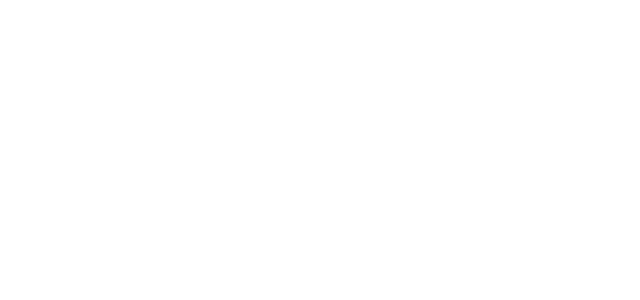
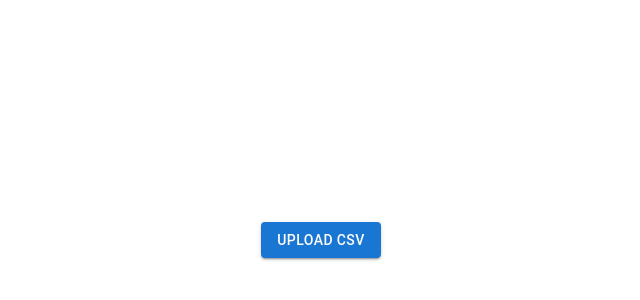
Before and after one commit to dim50dim/experiment_project_1, a React (Vite) app: page / in a window 1280 px wide. Shown: the part 160-460 px from the top of the page, without its empty margins (319-959 px from the left). Built offline with nearby package versions, Linux system fonts and the light colour scheme.

Commit message:
implemented FileUploader to App.jsx

```diff
--- a/src/App.jsx
+++ b/src/App.jsx
@@ -1,13 +1,14 @@
 import { useState } from 'react'
 import {Container, Typography} from '@mui/material';
 import './App.css'
+import FileUploader from './components/FileUploader';
 
 function App() {
 const [parsedDate, setParsedData] = useState([]);
 
   return (
     <>
-
+         <FileUploader/>
     </>
   )
 }
```
